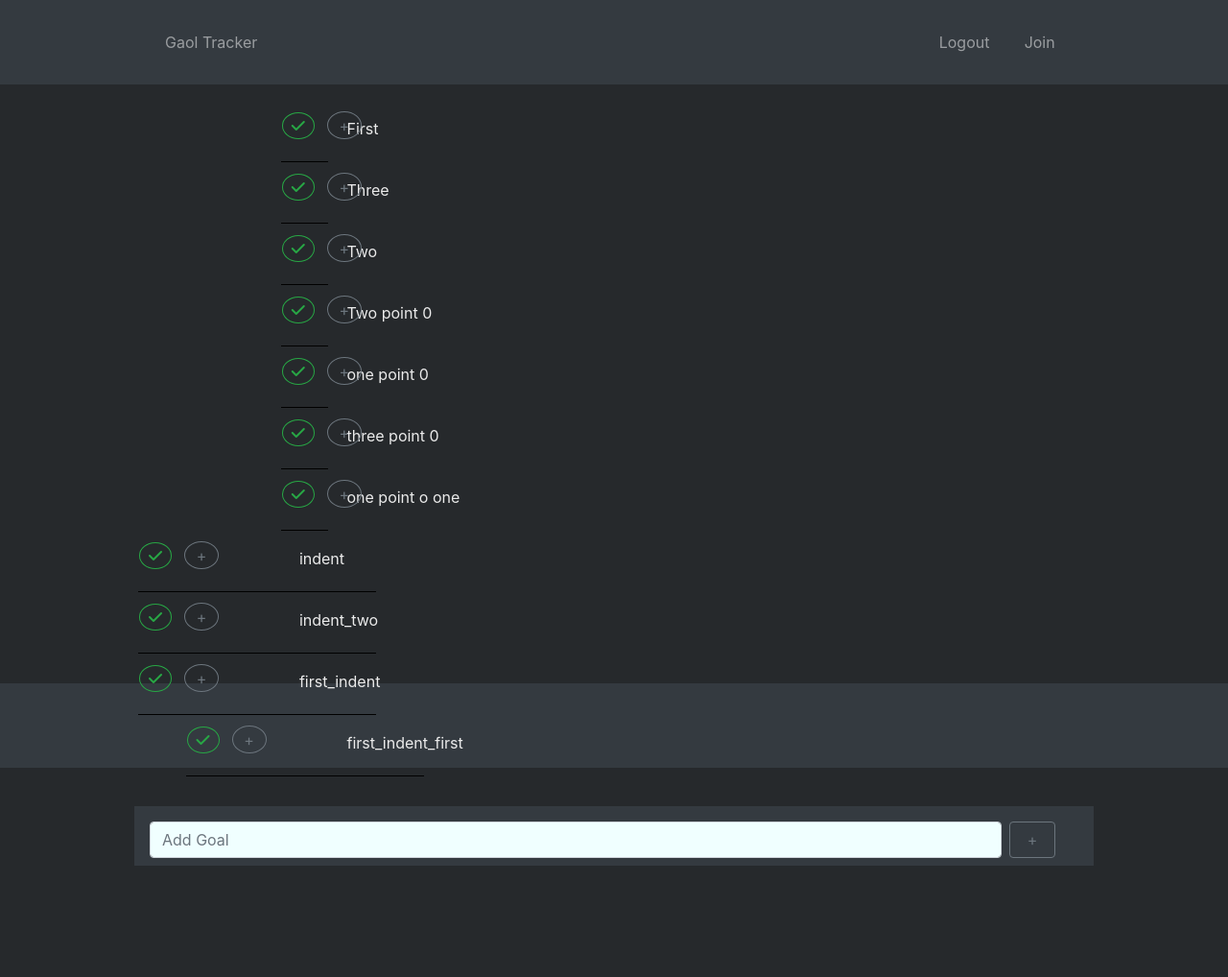
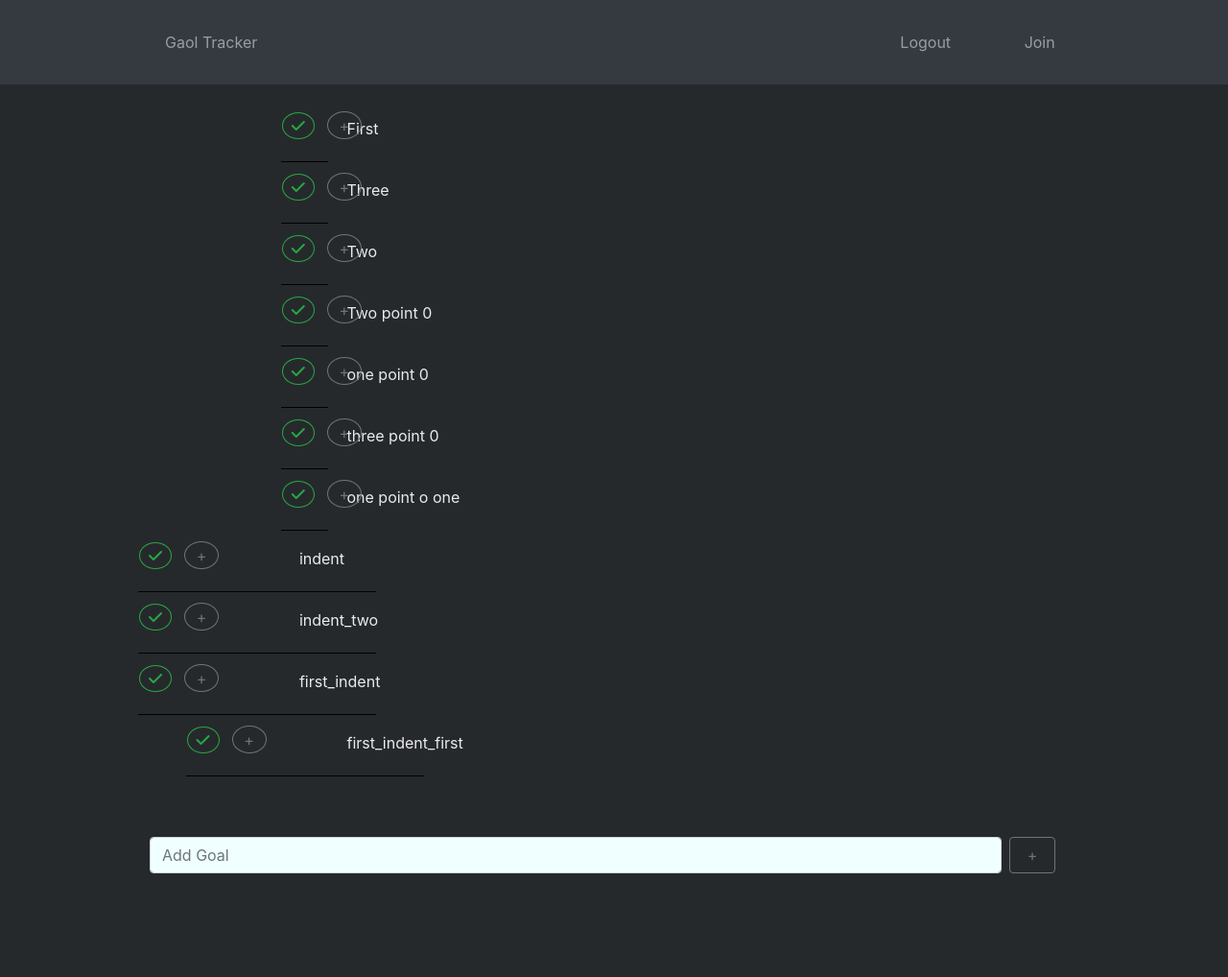
Before and after one commit to Matt-Farncomb/Goal_Tracker, a Django app: page /goals/ in a window 1280 px wide. Shown: the whole page at 96% size. Before the commit the page ends 902 px from the top, so only its background shows below. Run offline with Django 3.2, Linux system fonts and the light colour scheme; data comes from the database, SQL or seed files in the repository; some libraries are stand-ins or nearby versions.

Commit message:
Change GUI to look simpler

```diff
--- a/goals/static/goals/scripts/main.js
+++ b/goals/static/goals/scripts/main.js
@@ -19,9 +19,18 @@ document.addEventListener('DOMContentLoaded', () => {
 
     determineInputPosition();
 
+    styleFooter();
+    window.addEventListener('resize', resizeFooter);
+
+
 
 
 });
+
+
+
+/* window.onresize = styleFooter(window.innerHeight - input.offsetTop); */
+
 
 class Goal {
 
@@ -289,6 +298,8 @@ function determineInputPosition() {
     pb = 1000 - pos.y;
     let footerHeight = window.innerHeight - input.offsetTop
 
+
+
     if (pos.y > 900) {
         input.classList.add("fixed-bottom");
         //get width of header element and set footer to that
@@ -304,14 +315,22 @@ function determineInputPosition() {
     else {
         /* input.style.paddingBottom = pb + "px"; */
     }
-    styleFooter(footerHeight);
+
+
 }
 
-function styleFooter(footerHeight) {
+function resizeFooter() {
+    input = document.querySelector('#enter-goal-nav');
+    headerWidth = document.body.clientWidth
+    input.style.maxWidth = headerWidth + "px";
+}
+
+function styleFooter() {
+    /* let footerHeight = window.innerHeight - document.querySelector('#enter-goal-nav').offsetTop;
     //const footer = document.getElementById("enter-goal-nav");
     const footerSlab = document.getElementById("bg-footer");
     footerSlab.style.height = footerHeight + "px";
-    console.log(footer.offsetHeight);
+    console.log("resizing!!!"); */
 
 }
 
--- a/goals/static/goals/styles/main.css
+++ b/goals/static/goals/styles/main.css
@@ -7,6 +7,21 @@
 
 body {
     background-color: var(--main-bg-color);
+
+}
+
+#body-content {
+    margin: auto;
+    width: 1000px;
+}
+
+header {
+   width: 100%;
+   background-color: #343a40;
+}
+
+
+#header-element {
     margin: auto;
     width: 1000px;
 }
@@ -256,8 +271,9 @@ footer {
 }
 
 #enter-goal-nav{
-    padding-top: 1em;
+    padding-top: 2em;
     width: 100% !important;
+    background-color: var(--main-bg-color);
 }
 
 #new-goal-form {
@@ -292,6 +308,11 @@ footer {
 
 }
 
+
+header {
+    /* width: 100vw; */
+}
+
 #bg-footer {
     /* height: 103px;  */
 }
@@ -306,5 +327,10 @@ footer {
 
     }
 
+    #header-element {
+        margin: 0;
+        width: 100%;
+    }
+
 
 }
--- a/goals/templates/goals/base.html
+++ b/goals/templates/goals/base.html
@@ -14,11 +14,12 @@
     <title>NYER Tracker</title>
 </head>
 <body>
-    <div id="bg-header" class="bg-dark fixed-top bg-color-slab"></div>
+    <!-- <div id="bg-header" class="bg-dark fixed-top bg-color-slab"></div> -->
     <header>
 
         <nav id="header-element" class="navbar navbar-dark bg-dark">
-            <li id="nav-title" class=" nav-item navbar-nav col-8 col-lg-10 "><a class="nav-link" href="#">Gaol Tracker</a></li>
+<!--             <li id="nav-title" class=" nav-item navbar-nav col-1 col-lg-1 "></li> -->
+            <li id="nav-title" class=" nav-item navbar-nav col-7 col-lg-9 "><a class="nav-link" href="#">Gaol Tracker</a></li>
             <li class="nav-button logout nav-item navbar-nav col-2 col-lg-1 "><a class="nav-link" href="#">Logout</a></li>
             <li class="nav-button sign-up nav-item navbar-nav col-2 col-lg-1 "><a class="nav-link" href="#">Join</a></li>
           </nav>
--- a/goals/templates/goals/goal.html
+++ b/goals/templates/goals/goal.html
@@ -12,6 +12,7 @@
 {% block content %}
 {{ form.errors }}
 {{ form.non_field_errors }}
+<div id="body-content">
     <br>
     <ul class="container">
         <div id="testy"></div>
@@ -71,21 +72,8 @@
         {% endfor %}
 
     </ul>
-   <!--  <footer class="navbar navbar-dark bg-dark">
-       <li class="sign-in nav-item navbar-nav"><a class="nav-link" href="#">New Goal</a></li>
-    </footer>  -->
-    <!-- <nav class="navbar navbar-dark bg-dark justify-content-between">
-        <a class="navbar-brand text-secondary">Add Goal</a>
-        <form id="new-goal-form" method="POST" class="form-inline">
-            {% csrf_token %}
-            <input type="hidden" name="name" value="initial">
-            <input id="add-goal-input-box" class="form-control mr-sm-2" type="text" placeholder="Add Goal" name="first_goal" aria-label="Search">
-            <button class="btn btn-outline-secondary my-2 my-sm-0" type="submit">+</button>
-        </form>
-    </nav> -->
-    <!-- fixed-bottom  -->
-    <div id="bg-footer" class="bg-dark fixed-bottom bg-color-slab"></div>
-    <nav id="enter-goal-nav" class="navbar navbar-dark bg-dark justify-content-between">
+
+    <nav id="enter-goal-nav" class="navbar navbar-dark justify-content-between">
         <!-- <a class="navbar-brand text-secondary">Add Goal</a>  -->
         <form id="new-goal-form" class="form-inline" method="POST">
             {% csrf_token %}
@@ -98,5 +86,5 @@
 
         </form>
     </nav>
-
+</div>
 {% endblock content %}
```
